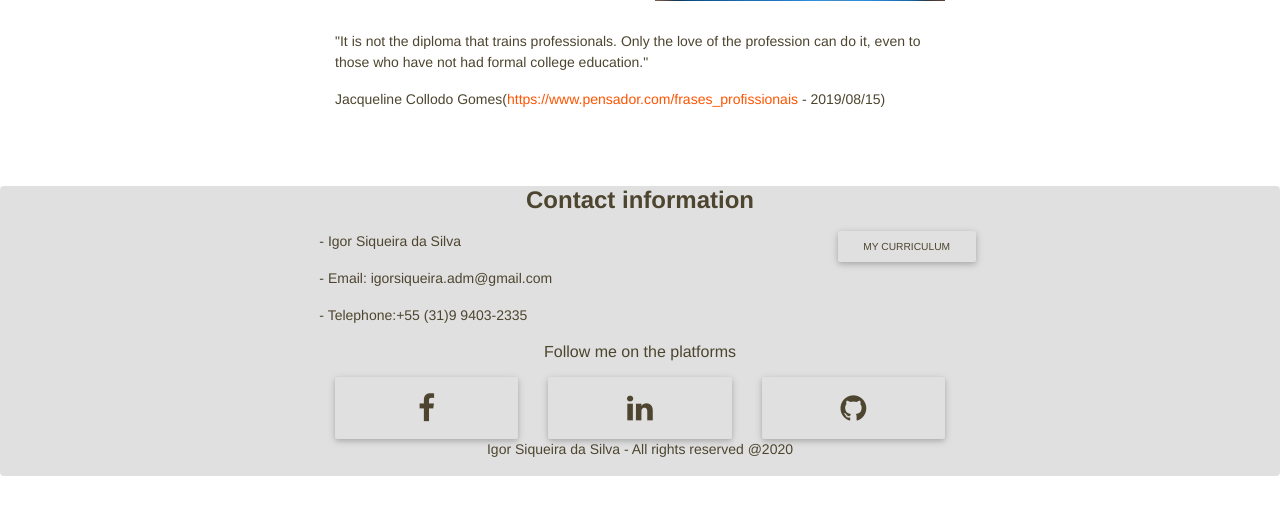
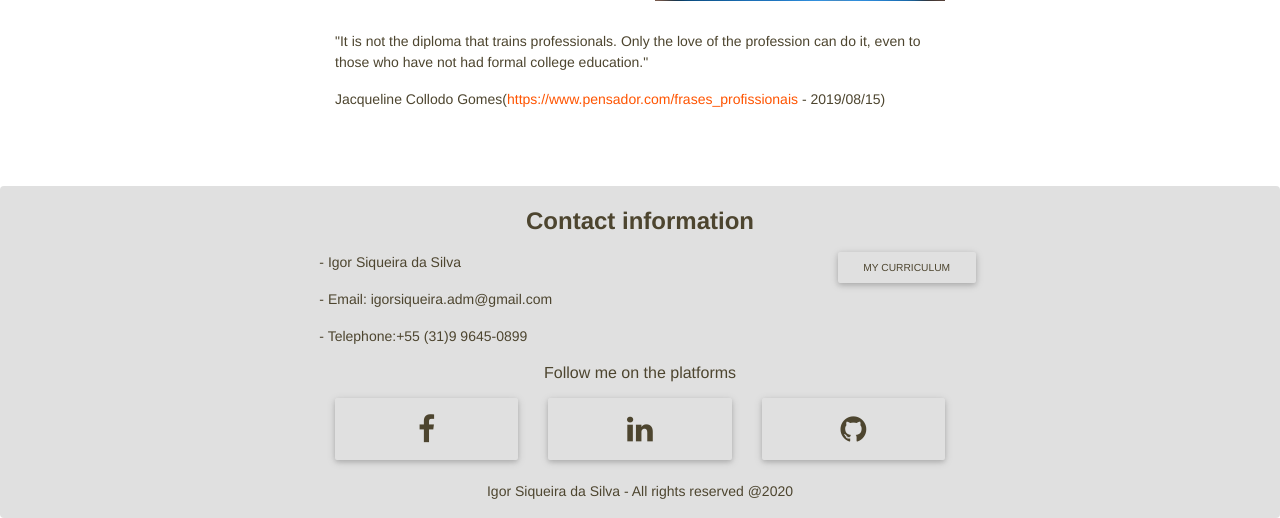
Before and after one commit to iwebwork/meuSite, a PHP site: page /meuSite/ in a window 1280 px wide. Shown: the part 507-1025 px from the top of the page. Before the commit the page ends 983 px from the top, so only its background shows below. Run offline with PHP 8.4, Linux system fonts and the light colour scheme; some libraries are stand-ins or nearby versions.

Commit message:
Ajuste no conteudo do templateOne

```diff
--- a/Views/templateOne.php
+++ b/Views/templateOne.php
@@ -49,6 +49,7 @@
         <?php $this->loadViewInTemplateOne($viewName, $viewData);?>
 
         <div class="container-fluid margin-top shadow-lg bg-light rounded" id="rodape">
+            <br/>
             <div class="row d-flex justify-content-center">
                 <h4 class="font-weight-bold">Contact information</h4>
             </div>
@@ -61,7 +62,7 @@
                         - Email: igorsiqueira.adm@gmail.com
                     </div>
                     <div class="p-2 d-flex ">
-                        - Telephone:+55 (31)9 9403-2335
+                        - Telephone:+55 (31)9 9645-0899
                     </div>
                 </div>
                 <div clas="col-sm-5 d-flex flex-column">
@@ -99,6 +100,7 @@
                     </a>
                 </div>
             </div>
+            <br/>
             <div class="row">
                 <div class="col-sm">
                     <p class="text-center"> Igor Siqueira da Silva - All rights reserved @<text id="data"> </text></p>
```
